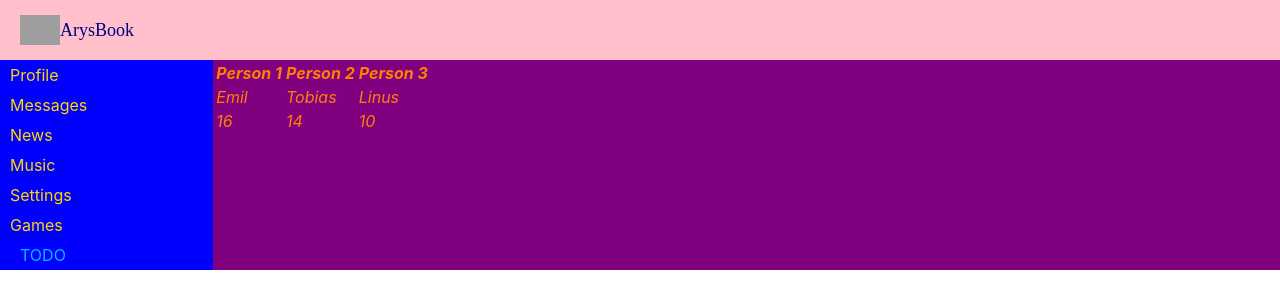
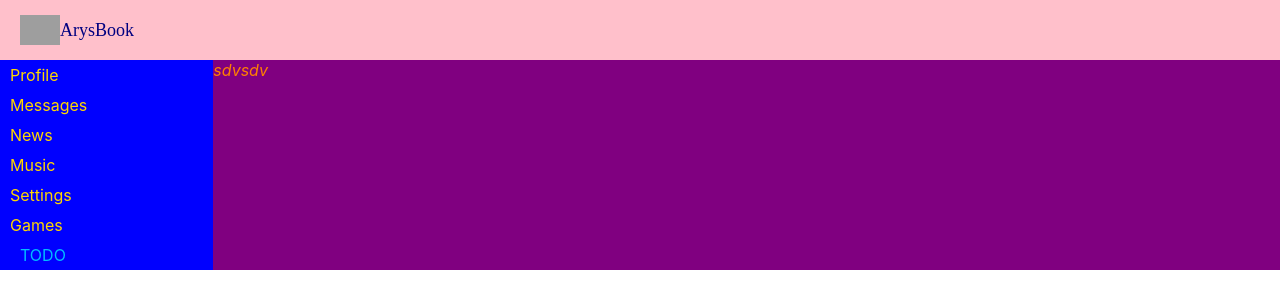
Before and after one commit to tuberkulbek/ArystanBookSN, a React (Create React App) app: page /todo in a window 1280 px wide. Shown: the top 308 px of the page. Built offline with nearby package versions, Linux system fonts and the light colour scheme; grey boxes are pictures that could not be loaded.

Commit message:
19.02.22

```diff
--- a/src/components/Tools/TODO/Todo.jsx
+++ b/src/components/Tools/TODO/Todo.jsx
@@ -1,25 +1,9 @@
-import s from './Todo.module.css'
+import './Todo.css'
 
 const Todo = () => {
     return (
-        <div className={s.items}>
-            <table>
-                <tr>
-                    <th>Person 1</th>
-                    <th>Person 2</th>
-                    <th>Person 3</th>
-                </tr>
-                <tr>
-                    <td>Emil</td>
-                    <td>Tobias</td>
-                    <td>Linus</td>
-                </tr>
-                <tr>
-                    <td>16</td>
-                    <td>14</td>
-                    <td>10</td>
-                </tr>
-            </table>
+        <div class={"testing"}>
+            {'sdvsdv'}
         </div>
     );
 };
--- a/src/components/Tools/TODO/Todo.module.css
+++ /dev/null
@@ -1,3 +0,0 @@
-.items {
-
-}
```
Also changed, not shown: src/components/Tools/TODO/Todo.css (added).
